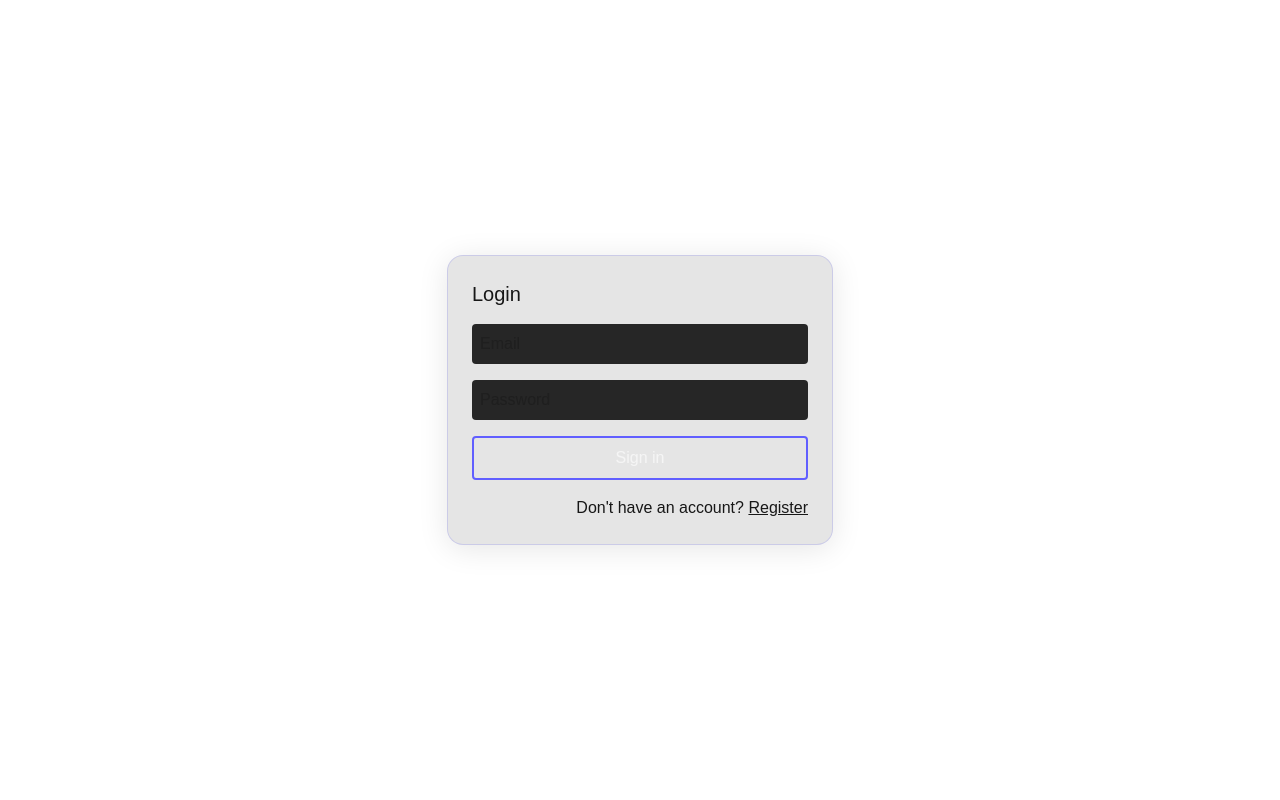
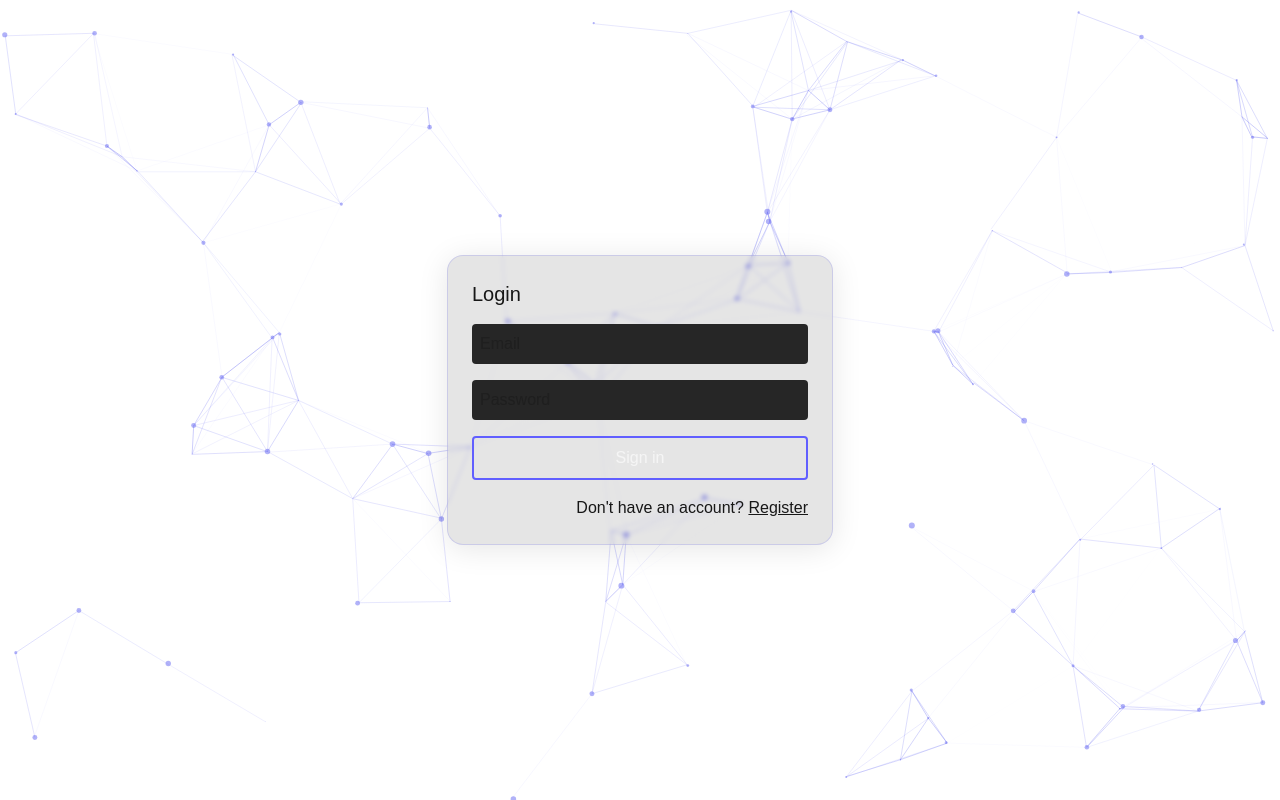
Before and after one commit to maxdudko/ai-assistant, a Next.js app in the folder apps/web/: page /auth/login in a window 1280 px wide. Built offline with nearby package versions, Linux system fonts and the light colour scheme; no server answers.

Commit message:
fixed particles animation

```diff
--- a/apps/web/src/components/common/particles/index.tsx
+++ b/apps/web/src/components/common/particles/index.tsx
@@ -11,7 +11,7 @@ type ParticlesGlobal = {
 };
 
 const TAG_ID = 'particles';
-const PATH_CONFIG_JSON = './particles.json';
+const PATH_CONFIG_JSON = '/particles.json';
 
 const Particles: FC = () => {
   useEffect(() => {
```
